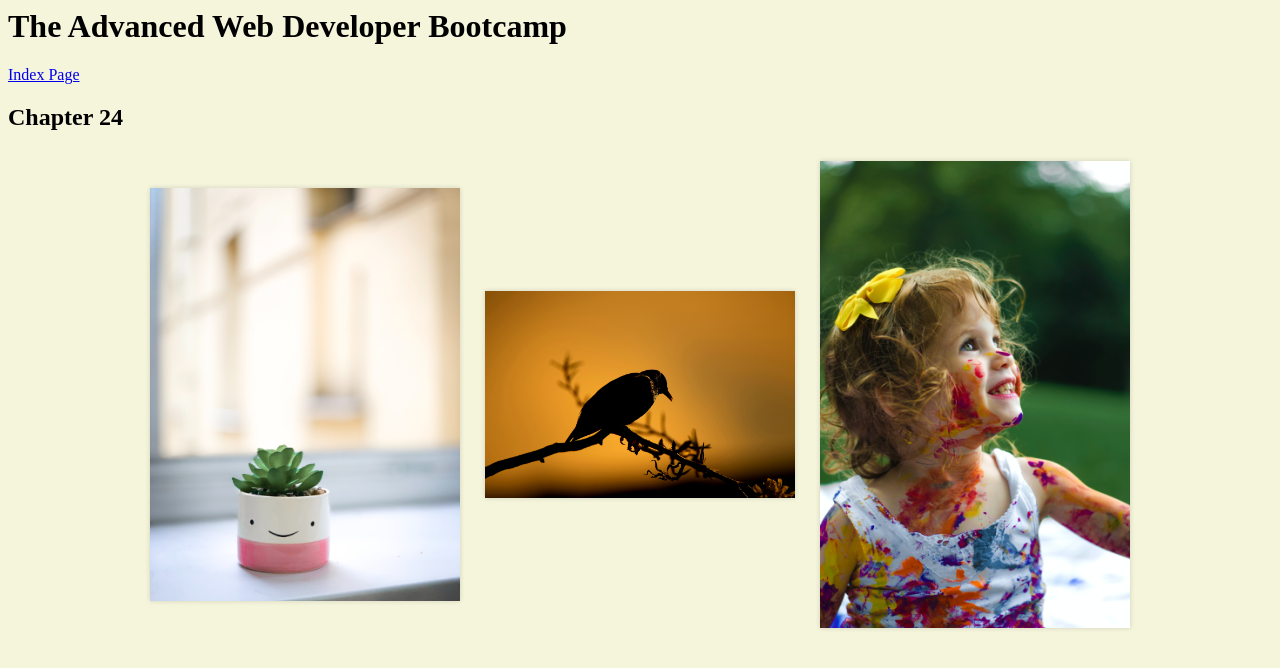
After one commit to agrawalsourabh/The-Advanced-Web-Developer-Bootcamp, a Flask app: page /chap24/animated_gallery in a window 1280 px wide. The commit adds this page. Shown: the top 668 px of the page. Run offline with Flask 2, Linux system fonts and the light colour scheme.

Commit message:
Chapter 24 and Chapter 26 added

```diff
--- /dev/null
+++ b/project/Chapter24/views.py
@@ -0,0 +1,7 @@
+from flask import Blueprint, render_template
+
+chap24 = Blueprint("chap24", __name__)
+
+@chap24.route('/animated_gallery')
+def animated_gallery():
+    return render_template('chapter24/animated_gallery.html')
--- a/project/__init__.py
+++ b/project/__init__.py
@@ -9,3 +9,9 @@ app.register_blueprint(chap20, url_prefix='/chap20')
 
 from project.Chapter21.views import chap21
 app.register_blueprint(chap21, url_prefix='/chap21')
+
+from project.Chapter24.views import chap24
+app.register_blueprint(chap24, url_prefix="/chap24")
+
+from project.Chapter26.views import chap26
+app.register_blueprint(chap26, url_prefix="/chap26")
--- a/project/static/css/main.css
+++ b/project/static/css/main.css
@@ -1,5 +1,14 @@
+@import url(https://maxcdn.bootstrapcdn.com/font-awesome/4.7.0/css/font-awesome.min.css);
+@import url('https://fonts.googleapis.com/css?family=Raleway:200');
 body {
     background-color: beige;
+}
+
+.flex-container {
+    display: flex;
+    justify-content: center;
+    align-content: center;
+    align-items: center;
 }
 
 .box {
@@ -42,3 +51,100 @@ body {
     transition-duration: 0.6s;
     transition-timing-function: cubic-bezier(0.34, 1.56, 0.64, 1);
 }
+
+
+/* chapter - 24 */
+
+div.item {
+    position: relative;
+    float: left;
+    overflow: hidden;
+    margin: 10px 1%;
+    min-width: 220px;
+    max-width: 310px;
+    width: 100%;
+    background: #000000;
+    text-align: center;
+    box-shadow: 0 0 5px rgba(0, 0, 0, 0.15);
+}
+
+div.item i {
+    position: absolute;
+    top: 50%;
+    left: 50%;
+    border-radius: 50%;
+    font-size: 34px;
+    color: #000000;
+    width: 60px;
+    height: 60px;
+    line-height: 60px;
+    background: #ffffff;
+    transform: translate(-50%, -50%) scale(0);
+}
+
+div.item * {
+    box-sizing: border-box;
+    transition: all .35s ease-in-out;
+}
+
+div.red {
+    background-color: red;
+}
+
+div.green {
+    background-color: green;
+}
+
+div.blue {
+    background-color: blue;
+}
+
+img {
+    width: 100%;
+}
+
+div.item:hover {
+    cursor: pointer;
+}
+
+div.item:hover img {
+    opacity: 0.5;
+    filter: grayscale(100%);
+}
+
+div.item:hover i {
+    transform: translate(-50%, -50%) scale(1);
+    transition: transform 300ms 100ms cubic-bezier(0.175, 0.885, 0.32, 1.275);
+}
+
+
+/* chapter 26 */
+
+@keyframes rainbowtext {
+    0% {
+        color: red;
+        font-size: 20px;
+    }
+    25% {
+        color: orange
+    }
+    50% {
+        color: yellow;
+        font-size: 40px;
+    }
+    75% {
+        color: green;
+    }
+    100% {
+        color: blue;
+        font-size: 20px;
+    }
+}
+
+.keyframes1_p {
+    animation: rainbowtext;
+    animation-duration: 3s;
+    animation-timing-function: ease-in;
+    animation-delay: 0;
+    animation-iteration-count: infinite;
+}
--- a/project/templates/base.html
+++ b/project/templates/base.html
@@ -11,9 +11,9 @@
 
 <body>
 
-    <div class="container">
-        <h1>The Advanced Web Developer Bootcamp</h1>
-        <a href="/">Index Page</a> {% block content %}{% endblock %}
+    <div class="container"></div>
+    <h1>The Advanced Web Developer Bootcamp</h1>
+    <a href="/">Index Page</a> {% block content %}{% endblock %}
     </div>
 
 </body>
--- /dev/null
+++ b/project/templates/chapter24/animated_gallery.html
@@ -0,0 +1,23 @@
+{% extends "base.html" %} {% block content %}
+
+<h2>Chapter 24</h2>
+
+<div class="flex-container">
+    <div class="item red">
+        <img src="{{url_for('static', filename='res/images/img_1.jpg')}}" />
+        <i class="fa fa-camera-retro" aria-hidden="true"></i>
+    </div>
+
+    <div class="item blue">
+        <img src="{{url_for('static', filename='res/images/img_2.jpg')}}" />
+        <i class="fa fa-paw"></i>
+    </div>
+
+    <div class="item green">
+        <img src="{{url_for('static', filename='res/images/img_3.jpg')}}" />
+        <i class="fa fa-child" aria-hidden="true"></i>
+    </div>
+</div>
+
+
+{% endblock %}
--- /dev/null
+++ b/project/templates/chapter26/keyframes1.html
@@ -0,0 +1,6 @@
+{% extends "base.html" %} {% block content %}
+
+<h3>Chapter - 26 Keyframes-I</h3>
+
+<p class="keyframes1_p">Hello</p>
+{% endblock %}
```
Also changed, not shown: project/Chapter26/views.py (added, +7 -0 lines), project/templates/index.html (+15 -1 lines), project/Chapter24/__init__.py (added), project/Chapter26/__init__.py (added), project/static/res/images/img_1.jpg (added), project/static/res/images/img_2.jpg (added), project/static/res/images/img_3.jpg (added).
